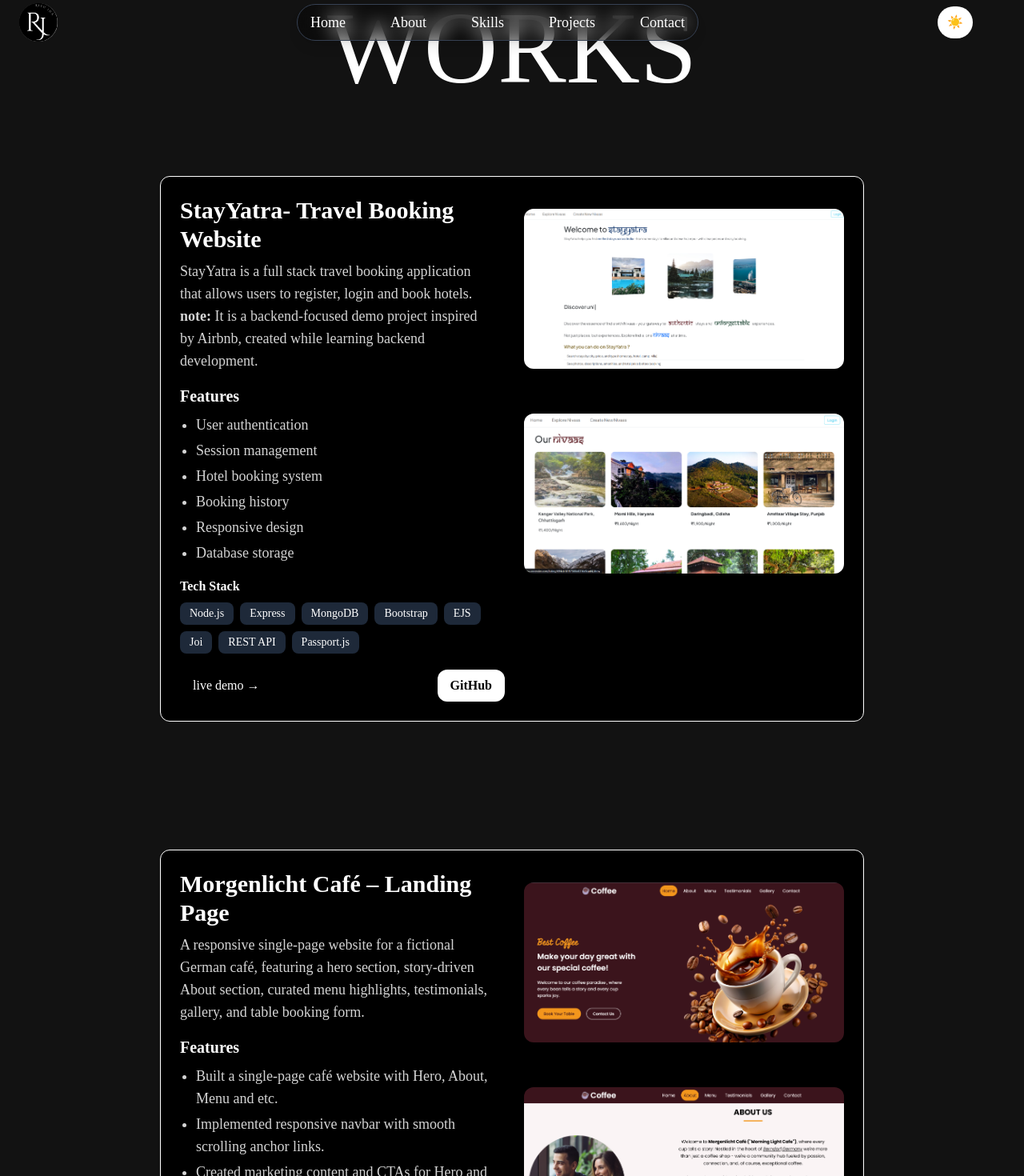
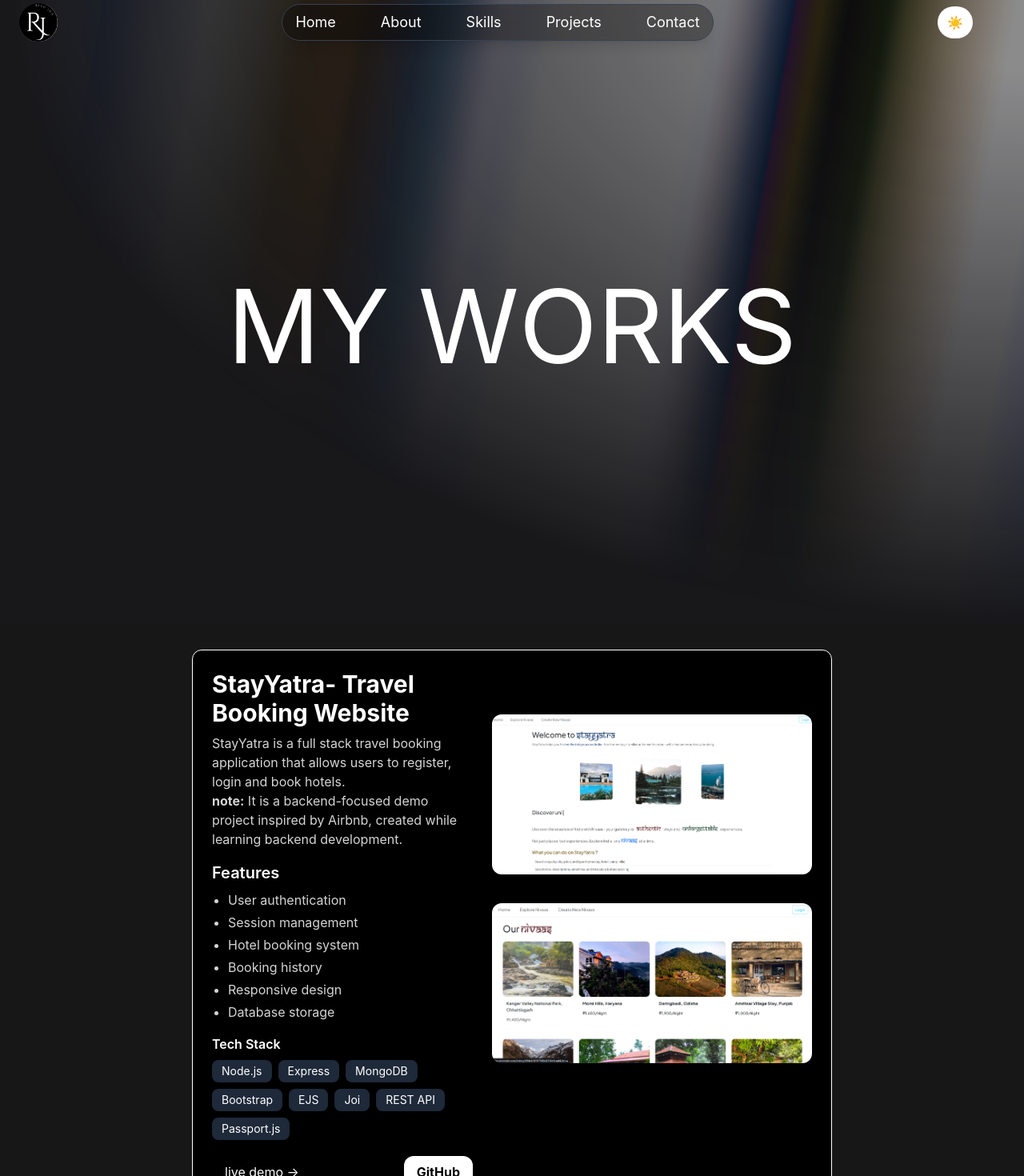
Before and after one commit to ritujha19/my-portfolio, a React (Vite) app: page /Projects in a window 1280 px wide. Shown: the part 20-1490 px from the top of the page at 80% size. Built offline with nearby package versions, Linux system fonts and the light colour scheme; the HTML template or start-up script is replaced by a standard one.

Commit message:
adding background ui

```diff
--- a/src/App.jsx
+++ b/src/App.jsx
@@ -9,6 +9,7 @@ import Header from "./customComponent/Header";
 import Hero from "./customComponent/Hero";
 import Projects from "./customComponent/Projects";
 import Skills from "./customComponent/Skills";
+
 
 function App() {
   const [darkMode, setDarkMode] = useState(true);
@@ -27,15 +28,17 @@ function App() {
     setDarkMode(newMode);
     document.documentElement.classList.toggle("dark");
   };
+
   return (
-    <div
-      className={
+  <div  className={
         darkMode
           ? "bg-dark min-h-screen text-white"
           : "bg-white min-h-screen text-gray-900"
-      }
-    >
+      }>
+
+      <div className="relative z-20 w-full">
         <Header darkMode={darkMode} toggleDarkMode={toggleDarkMode} />
+        <main>
           <Routes>
             <Route path="/" element={<Hero />} />
             <Route path="/About" element={<About />} />
@@ -43,7 +46,9 @@ function App() {
             <Route path="/Projects" element={<Projects />} />
             <Route path="/Contact" element={<Contact />} />
           </Routes>
+        </main>
         <Footor />
+      </div>
   </div>
 );
 }
--- a/src/components/3d-card.tsx
+++ b/src/components/3d-card.tsx
@@ -60,7 +60,7 @@ export const CardContainer = ({
     <MouseEnterContext.Provider value={[isMouseEntered, setIsMouseEntered]}>
       <div
         className={cn(
-          "py-20 flex items-center justify-center",
+          "py-8 flex items-center justify-center",
           containerClassName,
         )}
         style={{ perspective: "1000px" }}
--- /dev/null
+++ b/src/components/aurora-background.tsx
@@ -0,0 +1,61 @@
+"use client";
+import { cn } from "../lib/utils";
+import React, { ReactNode } from "react";
+
+interface AuroraBackgroundProps extends React.HTMLProps<HTMLDivElement> {
+  children: ReactNode;
+  showRadialGradient?: boolean;
+}
+
+export const AuroraBackground = ({
+  className,
+  children,
+  showRadialGradient = true,
+  ...props
+}: AuroraBackgroundProps) => {
+  return (
+    <main>
+      <div
+        className={cn(
+          "transition-bg relative flex h-screen flex-col items-center justify-center bg-zinc-50 text-slate-950 dark:bg-zinc-900 will-change-transform",
+          className,
+        )}
+        {...props}
+      >
+        <div
+          className="absolute inset-0 overflow-hidden"
+          style={
+            {
+              "--aurora":
+                "repeating-linear-gradient(100deg,#3b82f6_10%,#a5b4fc_15%,#93c5fd_20%,#ddd6fe_25%,#60a5fa_30%)",
+              "--dark-gradient":
+                "repeating-linear-gradient(100deg,#000_0%,#000_7%,transparent_10%,transparent_12%,#000_16%)",
+              "--white-gradient":
+                "repeating-linear-gradient(100deg,#fff_0%,#fff_7%,transparent_10%,transparent_12%,#fff_16%)",
+
+              "--blue-300": "#93c5fd",
+              "--blue-400": "#60a5fa",
+              "--blue-500": "#3b82f6",
+              "--indigo-300": "#a5b4fc",
+              "--violet-200": "#ddd6fe",
+              "--black": "#000",
+              "--white": "#fff",
+              "--transparent": "transparent",
+            } as React.CSSProperties
+          }
+        >
+          <div
+            //   I'm sorry but this is what peak developer performance looks like // trigger warning
+            className={cn(
+              `after:animate-aurora pointer-events-none absolute -inset-2.5 [background-image:var(--white-gradient),var(--aurora)] bg-size-[300%,200%] bg-position-[50%_50%,50%_50%] opacity-50  invert filter will-change-transform [--aurora:repeating-linear-gradient(100deg,var(--blue-500)_10%,var(--indigo-300)_15%,var(--blue-300)_20%,var(--violet-200)_25%,var(--blue-400)_30%)] [--dark-gradient:repeating-linear-gradient(100deg,var(--black)_0%,var(--black)_7%,var(--transparent)_10%,var(--transparent)_12%,var(--black)_16%)] [--white-gradient:repeating-linear-gradient(100deg,var(--white)_0%,var(--white)_7%,var(--transparent)_10%,var(--transparent)_12%,var(--white)_16%)] after:absolute after:inset-0 after:[background-image:var(--white-gradient),var(--aurora)] after:bg-size-[200%,100%] after:bg-fixed after:mix-blend-difference after:content-[""] dark:[background-image:var(--dark-gradient),var(--aurora)] dark:invert-0 after:dark:[background-image:var(--dark-gradient),var(--aurora)]`,
+
+              showRadialGradient &&
+                `mask-[radial-gradient(ellipse_at_100%_0%,black_10%,var(--transparent)_70%)]`,
+            )}
+          ></div>
+        </div>
+        {children}
+      </div>
+    </main>
+  );
+};
--- a/src/customComponent/Projects.jsx
+++ b/src/customComponent/Projects.jsx
@@ -1,21 +1,49 @@
+/* eslint-disable no-unused-vars */
 import React from "react";
 import ProjectCard from "./cards/ProjectCard";
+import { motion } from "motion/react";
+import { AuroraBackground } from "../components/aurora-background";
+
+export function AuroraBackgroundDemo() {
+  return (
+    <AuroraBackground>
+      <motion.div
+        initial={{ opacity: 0.0, y: 40 }}
+        whileInView={{ opacity: 1, y: 0 }}
+        transition={{
+          delay: 0.3,
+          duration: 0.8,
+          ease: "easeInOut",
+        }}
+        className="relative flex flex-col gap-4 items-center justify-center px-4"
+      >
+        <div className="w-full h-full text-3xl md:text-9xl mt-20 pb-6 dark:text-white text-center">
+         <div id="Projects" >
+        <h1 className="font-[Space Grotesk]"> MY WORKS</h1>
+      </div>
+        </div>
+
+      </motion.div>
+    </AuroraBackground>
+  );
+}
+
 
 const Projects = () => {
   return (
     <>
-      <div id="Projects" className="w-full h-full text-center p-4">
-        <h1 className="w-full text-9xl">WORKS</h1>
-      </div>
+    <AuroraBackgroundDemo/>
+
+      <div className="flex flex-col gap-5  justify-center bg-neutral-900 ">
         <ProjectCard
           title="StayYatra- Travel Booking Website"
           description={
             <>
               StayYatra is a full stack travel booking application that allows
               users to register, login and book hotels. <br />{" "}
-            <strong className="semi-bold">note:</strong> It is a backend-focused
-            demo project inspired by Airbnb, created while learning backend
-            development.
+              <strong className="semi-bold">note:</strong> It is a
+              backend-focused demo project inspired by Airbnb, created while
+              learning backend development.
             </>
           }
           techStack={[
@@ -38,13 +66,18 @@ const Projects = () => {
           ]}
           demoLink="https://stayyatra.onrender.com/"
           githubLink="https://github.com/ritujha19/StayYatra.git"
-        thumbnail1="/Screenshot 1.png"
-        thumbnail2="/Screenshot 2.png"
+          images={["/Screenshot 1.png", "/Screenshot 2.png"]}
         />
         <ProjectCard
           title="Morgenlicht Café – Landing Page"
           description="A responsive single-page website for a fictional German café, featuring a hero section, story-driven About section, curated menu highlights, testimonials, gallery, and table booking form."
-        techStack={["HTML", "CSS", "JavaScript", "swiper.js", " Font Awesome"]}
+          techStack={[
+            "HTML",
+            "CSS",
+            "JavaScript",
+            "swiper.js",
+            " Font Awesome",
+          ]}
           features={[
             "Built a single-page café website with Hero, About, Menu and etc.",
             "Implemented responsive navbar with smooth scrolling anchor links.",
@@ -53,9 +86,24 @@ const Projects = () => {
           ]}
           githubLink="https://github.com/ritujha19/coffee-cafe.git"
           demoLink="https://ritujha19.github.io/coffee-cafe/"
-        thumbnail1="/Screenshot 4.png"
-        thumbnail2="/Screenshot 3.png"
+          images={["/Screenshot 3.png", "/Screenshot 4.png"]}
         />
+        <ProjectCard
+          title="password generator"
+          description="A simple and customizable password generator built with React.js.
+It allows users to generate secure passwords with options for length, numbers, symbols, uppercase, and lowercase letters."
+          features={[
+            "Generate random secure passwords",
+            "Adjustable password length",
+            "Include/exclude: numbers, symbols, uppercase, and lowercase letters",
+            "One-click copy to clipboard functionality",
+            "Responsive and user-friendly UI",
+          ]}
+          techStack={["React.js", "JavaScript (ES6+)", "CSS3", "Clipboard API"]}
+          githubLink="https://github.com/ritujha19/password-generator.git"
+          demoLink="https://ritujha19.github.io/password-generator/"
+          images={["/Screenshot 5.png"]}        />
+      </div>
     </>
   );
 };
--- a/src/customComponent/cards/ProjectCard.jsx
+++ b/src/customComponent/cards/ProjectCard.jsx
@@ -4,7 +4,7 @@ import { CardBody, CardContainer, CardItem } from "../../components/3d-card";
 const ProjectCard = (props) => {
   return (
     <CardContainer className="inter-var">
-      <CardBody className="flex flex-col md:flex-row gap-6 bg-gray-50 relative group/card dark:bg-black border rounded-xl p-6 w-220 h-auto">
+      <CardBody className="flex flex-col md:flex-row gap-6 bg-gray-50 relative group/card dark:bg-black border rounded-xl p-6 w-200 h-auto">
         <div className="flex-1">
           <CardItem
             translateZ="20"
@@ -15,14 +15,14 @@ const ProjectCard = (props) => {
           <CardItem
             as="p"
             translateZ="25"
-            className="text-neutral-500 text-lg max-w-sm mt-2 dark:text-neutral-300"
+            className="text-neutral-500 text-md max-w-sm mt-2 dark:text-neutral-300"
           >
             {props.description}
           </CardItem>
           <CardItem translateZ="25" className="mt-4">
             <h3 className="font-semibold text-xl mb-2">Features</h3>
 
-            <ul className="list-disc pl-5 text-neutral-500 dark:text-neutral-300 space-y-1 text-lg">
+            <ul className="list-disc pl-5 text-neutral-500 dark:text-neutral-300 space-y-1 text-md">
               {props.features.map((feature, index) => (
                 <li key={index}>{feature}</li>
               ))}
@@ -62,21 +62,16 @@ const ProjectCard = (props) => {
             </CardItem>
           </div>
         </div>
-        <div className="flex flex-col gap-10">
-          <CardItem translateZ="60" className="w-100 mt-4">
-            <img
-              src={props.thumbnail1}
-              className="h-50 w-full object-cover rounded-xl group-hover/card:shadow-xl"
-              alt="first thumbnail"
-            />
-          </CardItem>
-          <CardItem translateZ="60" className="w-100 mt-4">
-            <img
-              src={props.thumbnail2}
-              className="h-50 w-full object-cover rounded-xl group-hover/card:shadow-xl"
-              alt="second thumbnail"
-            />
-          </CardItem>
+        <div className="flex flex-col gap-5 mt-10">
+          {props.images?.map((img, index) => (
+            <CardItem key={index} translateZ="60" className="w-100 mt-4">
+              <img
+                src={img}
+                className="h-50 w-full object-cover rounded-xl"
+                alt={`thumbnail ${index}`}
+              />
+            </CardItem>
+          ))}
         </div>
       </CardBody>
     </CardContainer>
--- a/src/index.css
+++ b/src/index.css
@@ -15,14 +15,27 @@
   --grad3: #e879f9;
   --grad4: #22d3ee;
 }
+@theme inline {
+  --animate-aurora: aurora 60s linear infinite;
+  @keyframes aurora {
+    from {
+      background-position:
+        50% 50%,
+        50% 50%;
+    }
+    to {
+      background-position:
+        350% 50%,
+        350% 50%;
+    }
+  }
+}
+
 
 html {
   scroll-behavior: smooth;
 }
 
-body {
-  font-family: "times new roman", sans-serif;
-}
 
 li:hover {
   color: #0d1117;
```
Also changed, not shown: src/customComponent/About.jsx (+46 -8 lines), src/customComponent/Hero.jsx (+44 -11 lines), public/Screenshot 5.png (added). Lines whose indentation alone changed are shown as unchanged.
